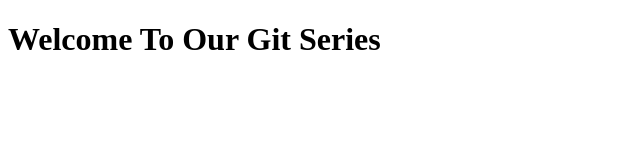
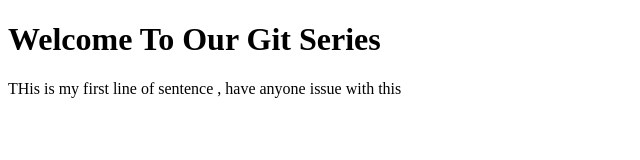
Before and after one commit to Gautam-121/learning-git, a plain HTML site: page index.html in a window 1280 px wide. Shown: the whole page, without its empty margins (0-640 px from the left). Drawn offline with Linux system fonts and the light colour scheme.

Commit message:
modified footer and index

```diff
--- a/index.html
+++ b/index.html
@@ -7,5 +7,6 @@
 </head>
 <body>
     <h1>Welcome To Our Git Series</h1>
+    <p>THis is my first line of sentence , have anyone issue with this</p>
 </body>
 </html>
```
Also changed, not shown: footer.html (+1 -0 lines).
